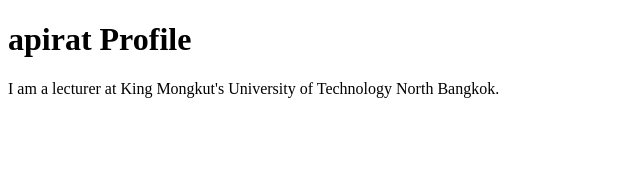
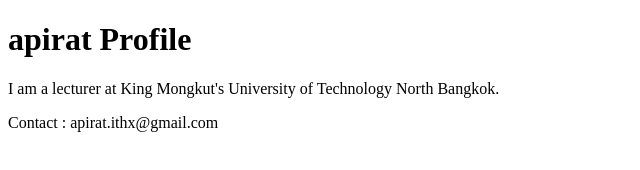
Before and after one commit to xpirxt/github-desktop-project-67-sec.2, a plain HTML site: page index.html in a window 1280 px wide. Shown: the whole page, without its empty margins (0-640 px from the left). Drawn offline with Linux system fonts and the light colour scheme.

Commit message:
Add contact me
Add contact me

```diff
--- a/index.html
+++ b/index.html
@@ -8,5 +8,6 @@
 <body>
     <h1>apirat Profile</h1>
     <p>I am a lecturer at King Mongkut's University of Technology North Bangkok.</p>
+    <footer>Contact : apirat.ithx@gmail.com</footer>
 </body>
 </html>
```
